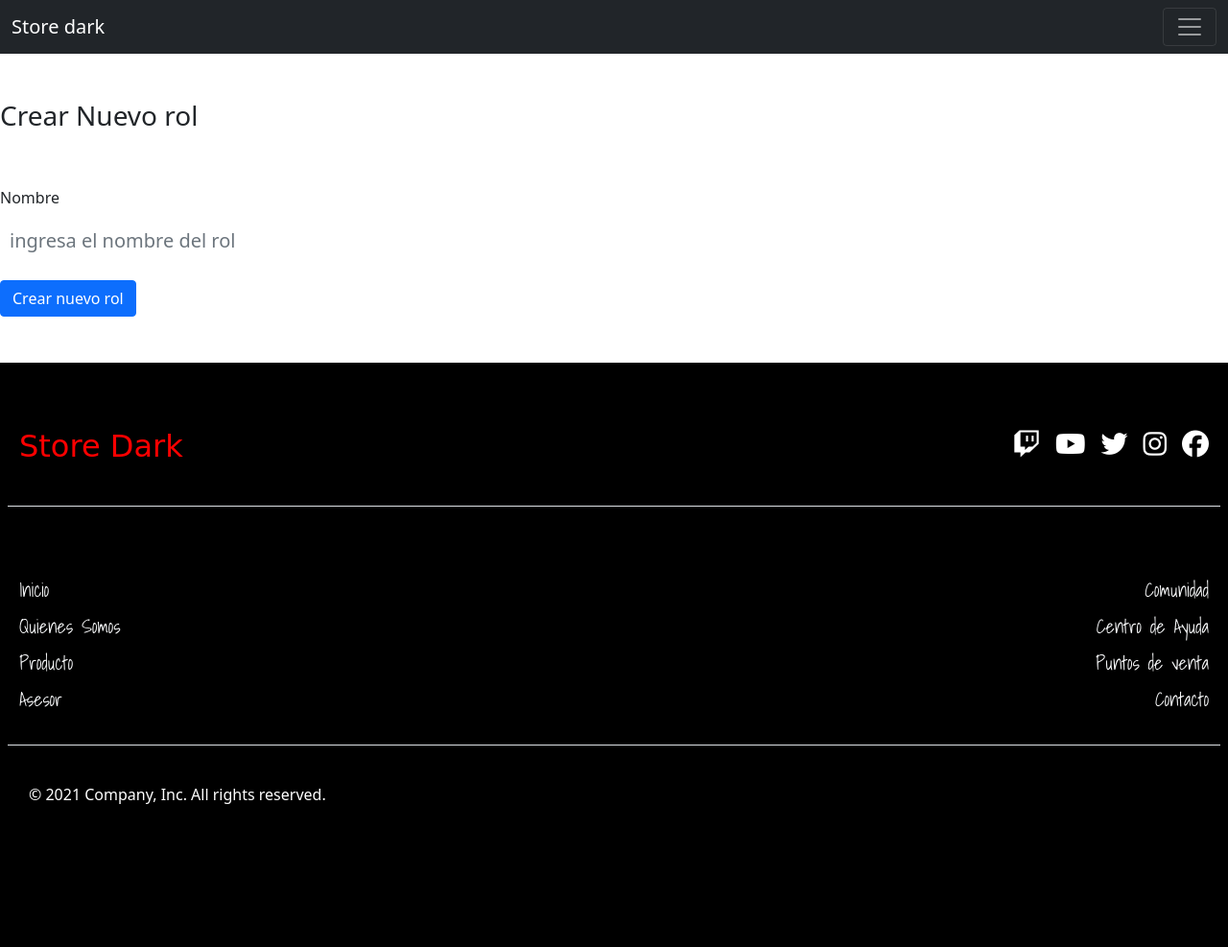
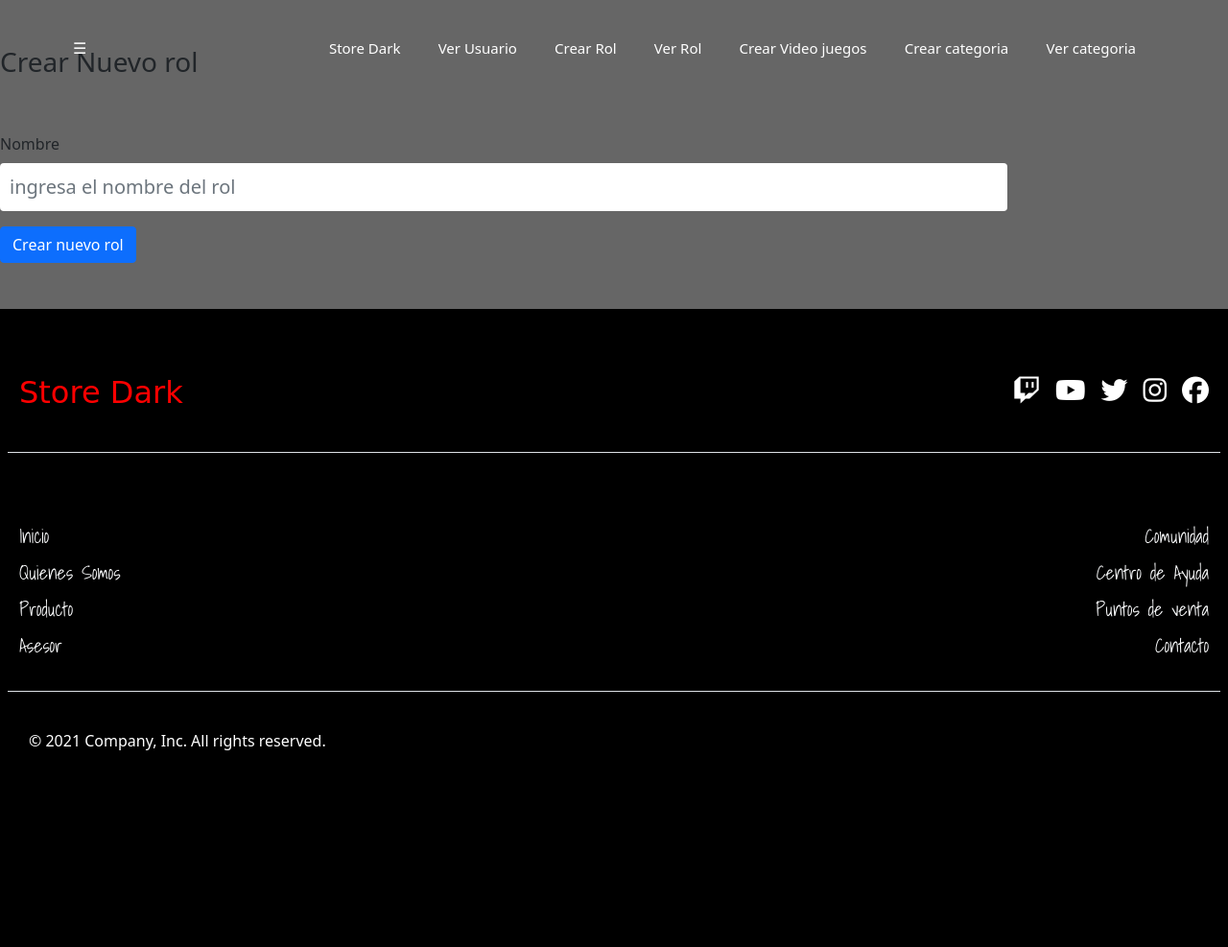
Before and after one commit to Javier6170/proyectoWeb, a PHP site: page /proyectoWeb/crear_rol.php in a window 1280 px wide. Shown: the whole page at 96% size. After the commit the page ends 782 px from the top, so only its background shows below. Run offline with PHP 8.4, Linux system fonts and the light colour scheme; data that the repository does not hold is empty; some libraries are stand-ins or nearby versions; some web fonts are replaced.

Commit message:
actualizacion de actualizacion

```diff
--- a/new-css/login.css
+++ b/new-css/login.css
@@ -207,3 +207,122 @@
 .estilo-a:hover .img-container img {
     transform: scale(1.2);
 }
+
+strong{
+    color: white;
+}
+
+@media (min-width: 800px) {
+
+}
+
+.capa{
+    position: fixed;
+    width: 100%;
+    height: 100vh;
+    background: rgba(0,0,0,0.6);
+    z-index: -1;
+    top: 0;left: 0;
+}
+
+.header{
+    width: 100%;
+    height: 100px;
+    position: fixed;
+    top: 0;left: 0;
+}
+.container{
+    width: 90%;
+    max-width: 1200px;
+    margin: auto;
+}
+.container .btn-menu, .logo{
+    float: left;
+    line-height:100px;
+}
+.container .btn-menu label{
+    color: #fff;
+    font-size: 25px;
+    cursor: pointer;
+}
+.logo h1{
+    color: #fff;
+    font-weight: 400;
+    font-size: 22px;
+    margin-left: 10px;
+}
+.container .menu{
+    float: right;
+    line-height: 100px;
+}
+.container .menu a{
+    display: inline-block;
+    padding: 15px;
+    line-height: normal;
+    text-decoration: none;
+    color: #fff;
+    transition: all 0.3s ease;
+    border-bottom: 2px solid transparent;
+    font-size: 15px;
+    margin-right: 5px;
+}
+.container .menu a:hover{
+    border-bottom: 2px solid #c7c7c7;
+    padding-bottom: 5px;
+}
+#btn-menu{
+    display: none;
+}
+.container-menu{
+    position: absolute;
+    background: rgba(0,0,0,0.5);
+    width: 100%;
+    height: 100vh;
+    top: 0;left: 0;
+    transition: all 500ms ease;
+    opacity: 0;
+    visibility: hidden;
+}
+#btn-menu:checked ~ .container-menu{
+    opacity: 1;
+    visibility: visible;
+}
+.cont-menu{
+    width: 100%;
+    max-width: 250px;
+    background: #1c1c1c;
+    height: 100vh;
+    position: relative;
+    transition: all 500ms ease;
+    transform: translateX(-100%);
+}
+#btn-menu:checked ~ .container-menu .cont-menu{
+    transform: translateX(0%);
+}
+.cont-menu nav{
+    transform: translateY(15%);
+}
+.cont-menu nav a{
+    display: block;
+    text-decoration: none;
+    padding: 20px;
+    color: #c7c7c7;
+    border-left: 5px solid transparent;
+    transition: all 400ms ease;
+}
+.cont-menu nav a:hover{
+    border-left: 5px solid #c7c7c7;
+    background:red;
+}
+.cont-menu label{
+    position: absolute;
+    right: 5px;
+    top: 10px;
+    color: #fff;
+    cursor: pointer;
+    font-size: 18px;
+}
+
+.menu a:hover{
+    background:red;
+}
--- a/required/content/ventas.php
+++ b/required/content/ventas.php
@@ -1,11 +1,10 @@
 <section>
     <h2><i class="fas fa-gamepad"></i>Nuestros productos</h2>
     <div class="card estilo-a">
-        <a href="#">
+        <a href="<?php echo $BASE_ROOT_URL; ?>teclados.php">
             <div class="img-container">
                 <img src="https://redragon.es/content/uploads/2021/09/MITRA.png" alt="producto 1">
             </div>
-            <p>Teclados</p>
         </a>
     </div>
     <div class="card estilo-a">
--- a/required/menu/main-menu.php
+++ b/required/menu/main-menu.php
@@ -1,40 +1,34 @@
-<nav class="navbar navbar-dark bg-dark" aria-label="First navbar example">
-    <div class="container-fluid">
-        <a class="navbar-brand" href="#">Store dark</a>
-        <button class="navbar-toggler" type="button" data-bs-toggle="collapse" data-bs-target="#navbarsExample01" aria-controls="navbarsExample01" aria-expanded="false" aria-label="Toggle navigation">
-            <span class="navbar-toggler-icon"></span>
-        </button>
-        <div class="collapse navbar-collapse" id="navbarsExample01">
-            <ul class="navbar-nav me-auto mb-2">
-                <li class="nav-item">
-                    <a class="nav-link active" aria-current="page" href="<?php echo $BASE_ROOT_URL; ?>index.php"><i class="fas fa-home"></i> Home</a>
-                </li>
-                <li class="nav-item">
-                    <a class="nav-link active" aria-current="page" href="<?php echo $BASE_ROOT_URL; ?>crear_usuario.php"><i class="fas fa-home"></i>Crear usuario</a>
-                </li>
-                <li class="nav-item">
-                    <a class="nav-link active" aria-current="page" href="<?php echo $BASE_ROOT_URL; ?>usuarios.php.php"><i class="fas fa-home"></i>Ver Usuario</a>
-                </li>
-                <li class="nav-item">
-                    <a class="nav-link active" aria-current="page" href="<?php echo $BASE_ROOT_URL; ?>crear_rol.php"><i class="fas fa-home"></i>Crear Rol </a>
-                </li>
-                <li class="nav-item">
-                    <a class="nav-link active" aria-current="page" href="<?php echo $BASE_ROOT_URL; ?>rol.php"><i class="fas fa-home"></i>Ver Rol</a>
-                </li>
-                <li class="nav-item">
-                    <a class="nav-link active" aria-current="page" href="<?php echo $BASE_ROOT_URL; ?>crear_producto.php"><i class="fas fa-home"></i>Crear Video juegos</a>
-                </li>
-                <li class="nav-item">
-                    <a class="nav-link active" aria-current="page" href="<?php echo $BASE_ROOT_URL; ?>producto.php"><i class="fas fa-home"></i>Ver producto</a>
-                </li>
+<header class="header">
+		<div class="container">
+		<div class="btn-menu">
 
-                <li class="nav-item">
-                    <a class="nav-link" href="#"><i class="fas fa-gamepad"></i> Ver productos</a>
-                </li>
-                <li class="nav-item">
-                    <a class="nav-link"><i class="fas fa-shopping-cart"></i> Carrito productos</a>
-                </li>
-            </ul>
-        </div>
-    </div>
-</nav>
+		</div>
+			<div class="logo">
+                <label for="btn-menu">☰</label>
+			</div>
+			<nav class="menu">
+            <a class="nav-link active" aria-current="page" href="<?php echo $BASE_ROOT_URL; ?>index.php">Store Dark</a>
+            <a class="nav-link active" aria-current="page" href="<?php echo $BASE_ROOT_URL; ?>usuarios.php">Ver Usuario</a>
+            <a class="nav-link active" aria-current="page" href="<?php echo $BASE_ROOT_URL; ?>crear_rol.php">Crear Rol </a>
+			<a class="nav-link active" aria-current="page" href="<?php echo $BASE_ROOT_URL; ?>rol.php">Ver Rol</a>
+            <a class="nav-link active" aria-current="page" href="<?php echo $BASE_ROOT_URL; ?>crear_producto.php"></i>Crear Video juegos</a>
+            <a class="nav-link active" aria-current="page" href="<?php echo $BASE_ROOT_URL; ?>crear_categoria.php"></i>Crear categoria</a>
+            <a class="nav-link active" aria-current="page" href="<?php echo $BASE_ROOT_URL; ?>categoria.php">Ver categoria</a>
+        </nav>
+		</div>
+	</header>
+	<div class="capa"></div>
+
+<input type="checkbox" id="btn-menu">
+<div class="container-menu">
+	<div class="cont-menu">
+		<nav>
+			<a href="#">Login</a>
+			<a href="#">opcion</a>
+			<a href="#">sisas</a>
+			<a href="#">sisas1</a>
+			<a href="#">sisas2</a>
+		</nav>
+		<label for="btn-menu">✖️</label>
+	</div>
+</div>
```
Also changed, not shown: required/content/teclados.php (added, +61 -0 lines), teclados.php (added, +9 -0 lines), required/content/teclados.html (deleted).
